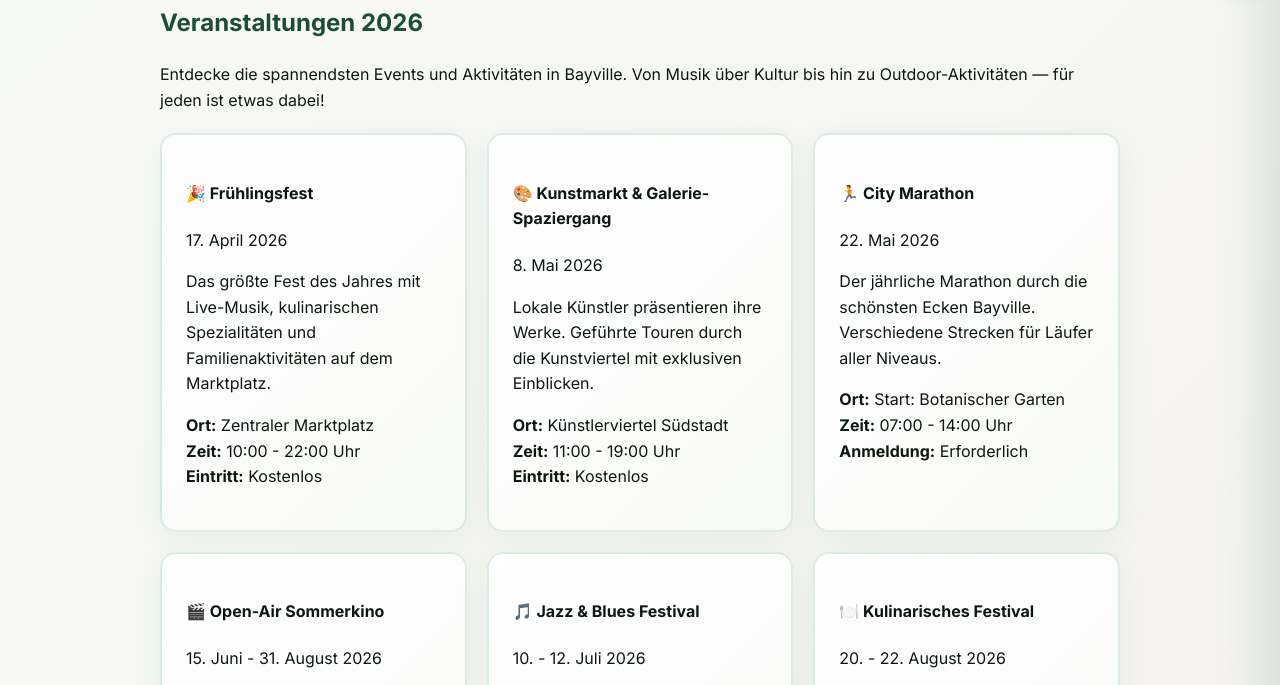
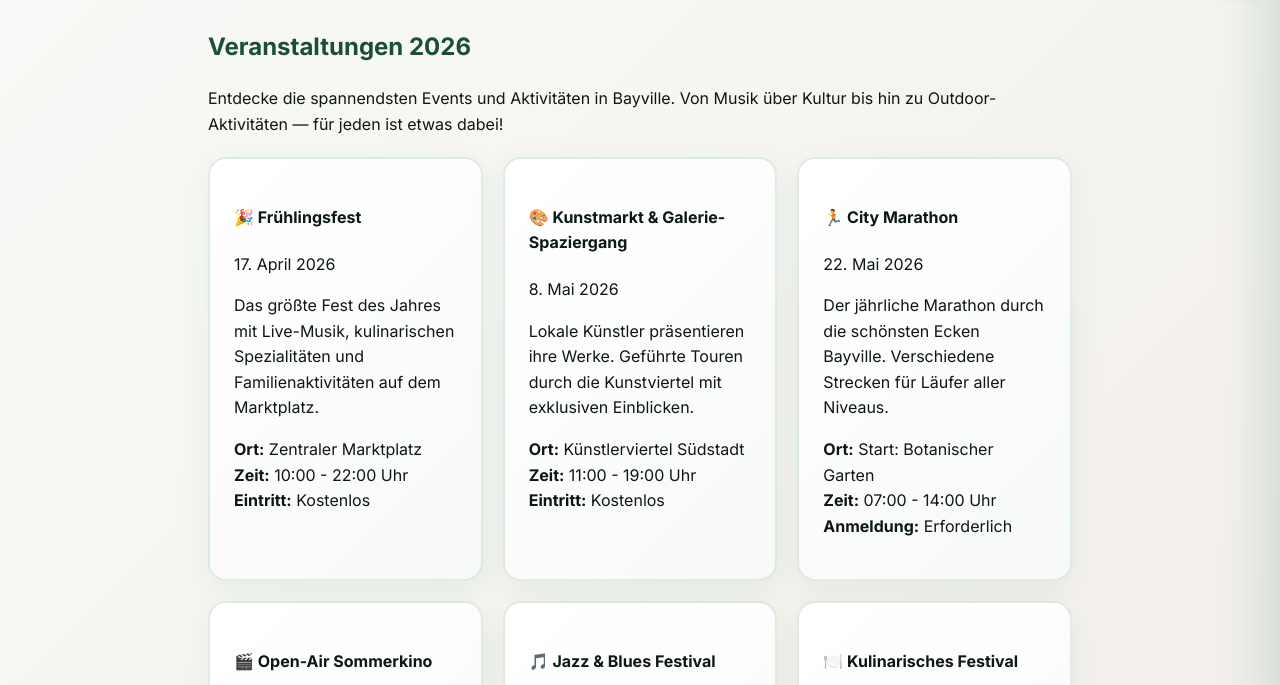
Before and after one commit to clyxxytinfo-gif/MUSSSEIN, a plain HTML site: page events.html in a window 1280 px wide. Shown: the part 78-763 px from the top of the page. Drawn offline with Linux system fonts and the light colour scheme.

Commit message:
Apply und updates

```diff
--- a/css/style.css
+++ b/css/style.css
@@ -36,6 +36,27 @@ body {
 }
 
 html { overflow-x: hidden; }
+
+/* Ensure layout fills the viewport and footer stays pinned to bottom
+   - Makes body a column flex container so pages always reach the bottom
+   - Ensures `main` grows to fill available space and the footer is pushed down */
+html, body {
+  height: 100%;
+}
+body {
+  display: flex;
+  flex-direction: column;
+  min-height: 100vh;
+}
+main#main, main.main-content {
+  flex: 1 0 auto;
+  display: flex;
+  flex-direction: column;
+  min-height: 100vh;
+}
+.site-footer {
+  margin-top: auto;
+}
 
 .container {
   max-width: 1000px;
@@ -777,6 +798,7 @@ textarea:focus {
 .gallery-section { padding: 1.25rem 0 2rem; }
 .gallery-toolbar { display:flex; justify-content:space-between; gap:1rem; align-items:center; margin-bottom:1rem; flex-wrap:wrap }
 .gallery-search input { padding: .5rem .75rem; border-radius: 10px; border: 2px solid rgba(45,126,102,0.12); min-width:180px }
+
 .filters { display:flex; gap:.5rem; align-items:center }
 .filters .filter { background: transparent; border: 2px solid rgba(45,126,102,0.12); color: var(--accent-dark); padding: .45rem .7rem; border-radius: 999px; cursor: pointer; font-weight:600 }
 .filters .filter.active { background: var(--accent); color: #fff; border-color: rgba(26,77,58,0.9) }
@@ -803,3 +825,34 @@ textarea:focus {
 
 @media (max-width: 1080px) { .gallery-grid.masonry { column-count: 2 } }
 @media (max-width: 720px) { .gallery-grid.masonry { column-count: 1 } .gallery-toolbar { gap:.5rem } }
+
+/* --- Layout-Varianten (A / B) --- */
+/* Variante A: Klassisches Content-Layout mit dezenter Kachel-Optik */
+.variant-a body, .variant-a {
+  /* keine globalen Veränderungen am root, Styles greifen über Selektoren */
+}
+.variant-a .container {
+  max-width: 920px;
+  padding: 1.75rem;
+}
+.variant-a .main-content { padding: 2rem 1.25rem 3rem; }
+.variant-a .about-section, .variant-a .card, .variant-a .contact-info {
+  border-radius: 18px;
+  border-width: 2px;
+}
+.variant-a .site-header { backdrop-filter: blur(8px); }
+
+/* Variante B: Luftiges, bildbetontes Layout mit kühlerer Akzentfarbe */
+.variant-b {
+  --accent: #2b5ea8;
+  --accent-light: #4e83d1;
+  --accent-dark: #183e6b;
+  background: linear-gradient(180deg, #f6f9ff 0%, #eef4ff 100%);
+}
+.variant-b .container { max-width: 1100px; padding: 2.25rem; }
+.variant-b .hero { min-height: 70vh; background-position: center top; }
+.variant-b .card { background: linear-gradient(180deg, #ffffff, #f7fbff); border-color: rgba(43,94,168,0.12) }
+.variant-b .site-footer { border-top-color: rgba(43,94,168,0.12) }
+
+/* Utility: wenn body die Klasse variant-* trägt */
+body.variant-a .container, body.variant-b .container { transition: all .18s ease }
--- a/events.html
+++ b/events.html
@@ -8,7 +8,7 @@
     <link href="https://fonts.googleapis.com/css2?family=Inter:wght@300;400;600;700&display=swap" rel="stylesheet">
     <link rel="stylesheet" href="css/style.css">
   </head>
-  <body>
+  <body class="variant-a">
 
     <header class="site-header">
       <a href="index.html"><img src="Assets/Images/logo.png" class="site-logo" alt="Logo"></a>
--- a/js/main.js
+++ b/js/main.js
@@ -1,3 +1,4 @@
+// Simple JS: search filtering and contact form stub
 // Simple JS: search filtering and contact form stub
 document.addEventListener('DOMContentLoaded',function(){
   const search = document.getElementById('searchInput');
```
Also changed, not shown: about.html (+1 -1 lines), bauen-wohnen.html (+1 -1 lines), contact.html (+1 -1 lines), daten-stadt.html (+1 -1 lines), dienstleistungen.html (+1 -1 lines), karriere.html (+1 -1 lines), mobilitaet.html (+1 -1 lines), news.html (+1 -1 lines), politik.html (+1 -1 lines), tourismus.html (+1 -1 lines).
